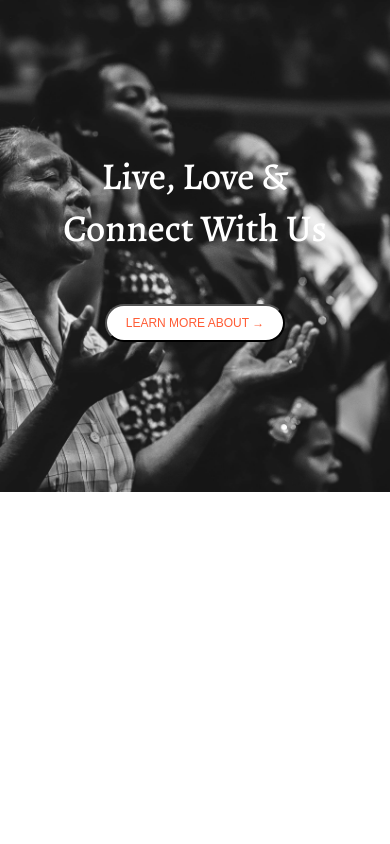
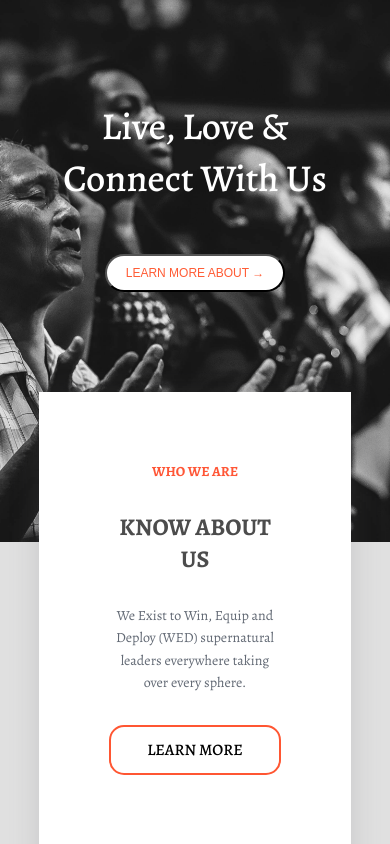
Before and after one commit to Josh-Alhassan/ftf-ministry, a React (Create React App) app: page / in a window 390 px wide. Shown: the top 844 px of the page. Built offline with nearby package versions, Linux system fonts and the light colour scheme.

Commit message:
fix home page responsiveness

```diff
--- a/src/components/MoreInfoCard.module.css
+++ b/src/components/MoreInfoCard.module.css
@@ -1,9 +1,22 @@
 .moreInfoCard {
-  max-width: 65%;
+  max-width: 57%;
   display: grid;
   grid-template-columns: repeat(3, 1fr);
 
   justify-self: center;
 
   box-shadow: rgba(100, 100, 111, 0.2) 0px 7px 29px 0px;
+  /* margin: 0 auto; */
 }
+
+@media screen and (max-width: 1024px) {
+  .moreInfoCard {
+    max-width: 80%;
+  }
+}
+
+@media screen and (max-width: 768px) {
+  .moreInfoCard {
+    grid-template-columns: 1fr;
+  }
+}
--- a/src/pages/Home.js
+++ b/src/pages/Home.js
@@ -11,9 +11,9 @@ function Home() {
   return (
     <div className={style.homeContainer}>
       <Header />
-      {/* <Generosity /> */}
-      {/* <SermonLibrary /> */}
-      {/* <HeavenOnEarth /> */}
+      <Generosity />
+      <SermonLibrary />
+      <HeavenOnEarth />
       {/* <Footer /> */}
     </div>
   );
--- a/src/sections/Generosity.js
+++ b/src/sections/Generosity.js
@@ -8,9 +8,9 @@ import SecondaryButton from "../utilities/SecondaryButton";
 function Generosity() {
   return (
     <div className={style.externalContainer}>
-      {/* <div className={style.outOfPageFlow}>
+      <div className={style.outOfPageFlow}>
         <MoreInfoCard />
-      </div> */}
+      </div>
       <div className={style.generosityContainer}>
         <div className={style.generositySection}>
           <div className={style.generosityIcon}>
--- a/src/sections/Generosity.module.css
+++ b/src/sections/Generosity.module.css
@@ -4,13 +4,15 @@
 
 .generosityContainer {
   height: auto;
-  padding: 50px 350px;
+  padding: 50px 150px;
   padding-bottom: 100px;
 }
 
 .outOfPageFlow {
+  /* display: flex;
+  justify-content: center; */
   position: relative;
-  top: -110px;
+  top: -150px;
 }
 
 .generosityIcon {
@@ -50,3 +52,36 @@
   font-size: 22px;
   color: #1e232b;
 }
+
+@media screen and (max-width: 1024px) {
+  .generosityContainer {
+    padding: 100px 50px;
+  }
+}
+
+@media screen and (max-width: 768px) {
+  .generosityContainer {
+    padding: 0 50px 50px 50px;
+  }
+  .generosityPassage {
+    font-size: 41px;
+  }
+
+  .generosityScripture {
+    font-size: 19px;
+  }
+}
+
+@media screen and (max-width: 448px) {
+  .generosityContainer {
+    height: auto;
+    padding: 0px 25px 50px 25px;
+  }
+  .generosityPassage {
+    font-size: 30px;
+  }
+
+  .generosityScripture {
+    font-size: 13px;
+  }
+}
--- a/src/sections/Header.module.css
+++ b/src/sections/Header.module.css
@@ -1,5 +1,5 @@
 .headerContainer {
-  padding: 50px 0;
+  padding: 50px 0 300px 0;
   background-image: url("../../public/assets/header-image.jpg");
   background-position: top;
   background-size: cover;
@@ -8,7 +8,7 @@
 }
 
 .headerHeroSection {
-  padding: 100px 0;
+  /* padding: 50px 50px; */
 
   display: flex;
   flex-direction: column;
@@ -43,7 +43,7 @@
   }
 }
 
-@media screen and (max-width: 766px) {
+@media screen and (max-width: 769px) {
   .headerHeroHeader {
     font-size: 69px;
     margin-bottom: 100px;
@@ -55,6 +55,9 @@
 }
 
 @media screen and (max-width: 448px) {
+  .headerContainer {
+    padding: 100px 0 250px 0;
+  }
   .headerHeroHeader {
     font-size: 38px;
     margin-bottom: 50px;
--- a/src/sections/HeavenOnEarth.js
+++ b/src/sections/HeavenOnEarth.js
@@ -5,7 +5,9 @@ import style from "./HeavenOnEarth.module.css";
 function HeavenOnEarth() {
   return (
     <div className={style.heavenOnEarth}>
-      <h2 className={style.heavenOnEarthLabel}>Wow, It's heaven on earth!!!</h2>
+      <h2 className={style.heavenOnEarthLabel}>
+        Teaching the lifestyle of Faith!!!
+      </h2>
     </div>
   );
 }
--- a/src/sections/HeavenOnEarth.module.css
+++ b/src/sections/HeavenOnEarth.module.css
@@ -1,5 +1,5 @@
 .heavenOnEarth {
-  padding: 100px 300px;
+  padding: 100px;
   background-image: url("../assets/heaven-on-earth.jpg");
   background-size: cover;
   background-position: center;
@@ -12,3 +12,18 @@
   text-align: center;
   color: #ffffff;
 }
+
+@media screen and (max-width: 769px) {
+  .heavenOnEarthLabel {
+    font-size: 41px;
+  }
+}
+
+@media screen and (max-width: 448px) {
+  .heavenOnEarth {
+    padding: 50px 25px;
+  }
+  .heavenOnEarthLabel {
+    font-size: 30px;
+  }
+}
--- a/src/sections/SermonLibrary.module.css
+++ b/src/sections/SermonLibrary.module.css
@@ -1,5 +1,5 @@
 .sermonLibraryContainer {
-  padding: 100px 300px;
+  padding: 100px;
 
   display: grid;
   grid-template-columns: repeat(2, 500px);
@@ -32,3 +32,79 @@
 .sermonParagraph {
   margin-bottom: 100px;
 }
+
+@media screen and (max-width: 1024px) {
+  .sermonLibraryContainer {
+    grid-template-columns: 1fr 1fr;
+    align-items: center;
+    justify-items: center;
+    gap: 20px;
+    padding: 50px;
+  }
+
+  .sermonImage {
+    height: 400px;
+    width: auto;
+  }
+
+  .sermonParagraph {
+    margin-bottom: 50px;
+  }
+}
+
+@media screen and (max-width: 769px) {
+  .sermonLibraryContainer {
+    grid-template-columns: repeat(1, 500px);
+    padding: 100px 0;
+  }
+
+  .sermonImage {
+    height: 500px;
+    width: auto;
+  }
+
+  .sermonParagraph {
+    margin-bottom: 20px;
+  }
+}
+
+@media screen and (max-width: 448px) {
+  .sermonLibraryContainer {
+    padding: 50px;
+    grid-template-columns: repeat(1, 300px);
+  }
+  .sermonImage {
+    height: 300px;
+  }
+
+  .sermonDetail {
+    display: flex;
+    flex-direction: column;
+    align-items: stretch;
+  }
+
+  .sermonHeading {
+    text-align: center;
+    font-size: 18px;
+  }
+
+  .sermonParagraph {
+    margin-bottom: 30px;
+    text-align: center;
+    font-size: 13px;
+  }
+}
+
+@media screen and (max-width: 376px) {
+  .sermonLibraryContainer {
+    padding: 25px;
+    grid-template-columns: repeat(1, 300px);
+  }
+}
+
+@media screen and (max-width: 320px) {
+  .sermonLibraryContainer {
+    padding: 25px;
+    grid-template-columns: repeat(1, 250px);
+  }
+}
--- a/src/utilities/Card.module.css
+++ b/src/utilities/Card.module.css
@@ -29,4 +29,31 @@
   font-size: 14px;
   color: #626974;
   line-height: 1.6;
+  font-family: Alegreya;
 }
+
+@media screen and (max-width: 768px) {
+  .card {
+    padding: 70px 70px;
+    width: 100%;
+
+    display: flex;
+    flex-direction: column;
+    align-items: stretch;
+    gap: 30px;
+  }
+
+  .cardHeadingSecondary {
+    font-size: 14px;
+  }
+
+  .cardHeadingPrimary {
+    font-size: 24px;
+  }
+}
+
+@media screen and (max-width: 376px) {
+  .card {
+    padding: 25px 25px;
+  }
+}
--- a/src/utilities/SecondaryButton.js
+++ b/src/utilities/SecondaryButton.js
@@ -3,7 +3,12 @@ import PropTypes from "prop-types";
 
 import style from "./SecondaryButton.module.css";
 
-function SecondaryButton({ children, style: customStyle, hoverStyle }) {
+function SecondaryButton({
+  children,
+  style: customStyle,
+  hoverStyle,
+  marginBottom,
+}) {
   const [isHovered, setIsHovered] = useState(false);
 
   // Merge styles, with hover style taking precedence when hovering
@@ -14,6 +19,7 @@ function SecondaryButton({ children, style: customStyle, hoverStyle }) {
     <button
       className={style.button}
       style={customStyle}
+      marginBottom={marginBottom}
       onMouseEnter={() => setIsHovered(true)}
       onMouseLeave={() => setIsHovered(false)}
     >
--- a/src/utilities/SecondaryButton.module.css
+++ b/src/utilities/SecondaryButton.module.css
@@ -18,3 +18,23 @@
   background: #ff5632;
   color: #fff;
 } */
+
+@media screen and (max-width: 768px) {
+  .button {
+    padding: 12px 30px;
+    font-size: 14px;
+  }
+}
+
+@media screen and (max-width: 448px) {
+  .button {
+    padding: 12px 20px;
+    font-size: 16px;
+  }
+}
+
+@media screen and (max-width: 375px) {
+  .button {
+    font-size: 13px;
+  }
+}
```
